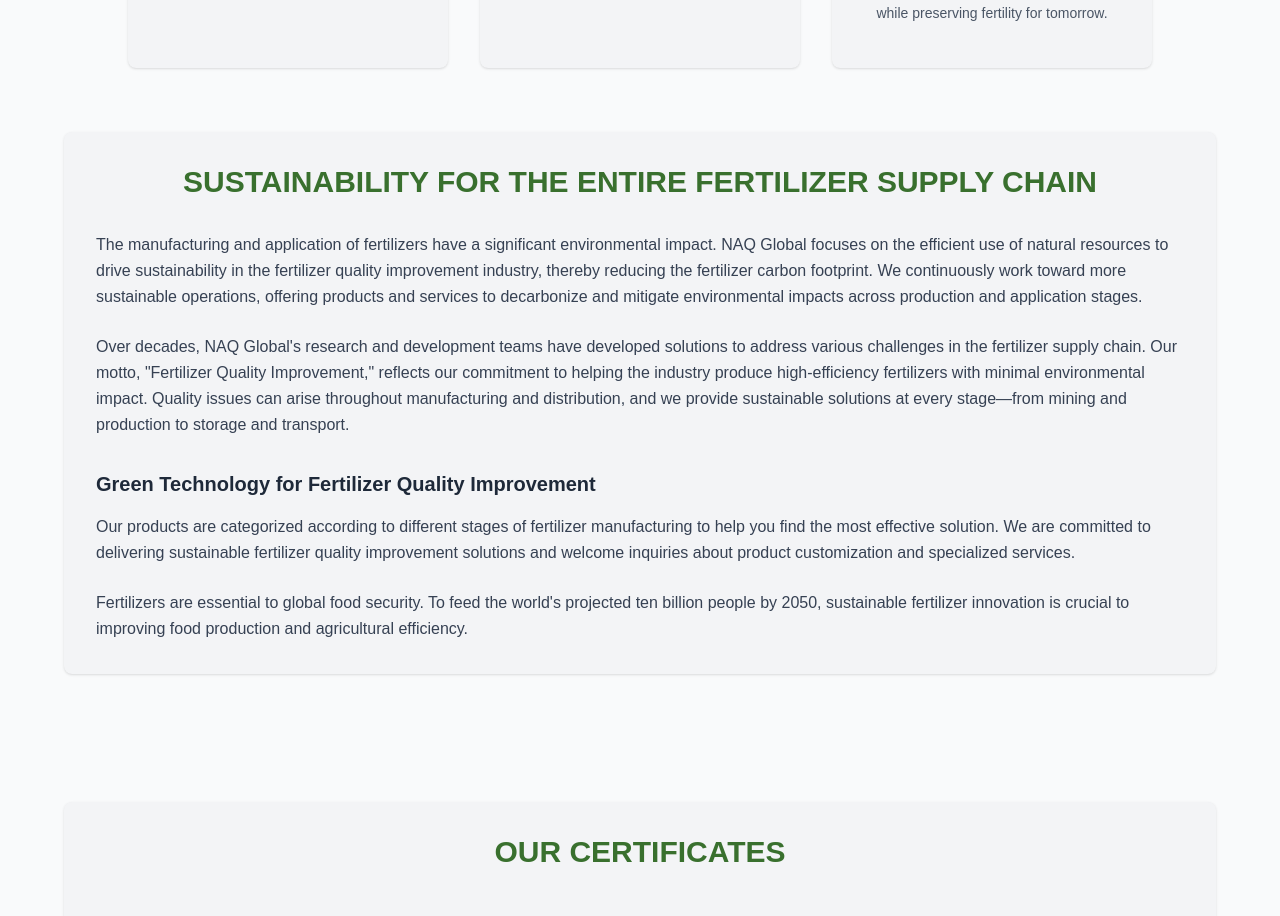
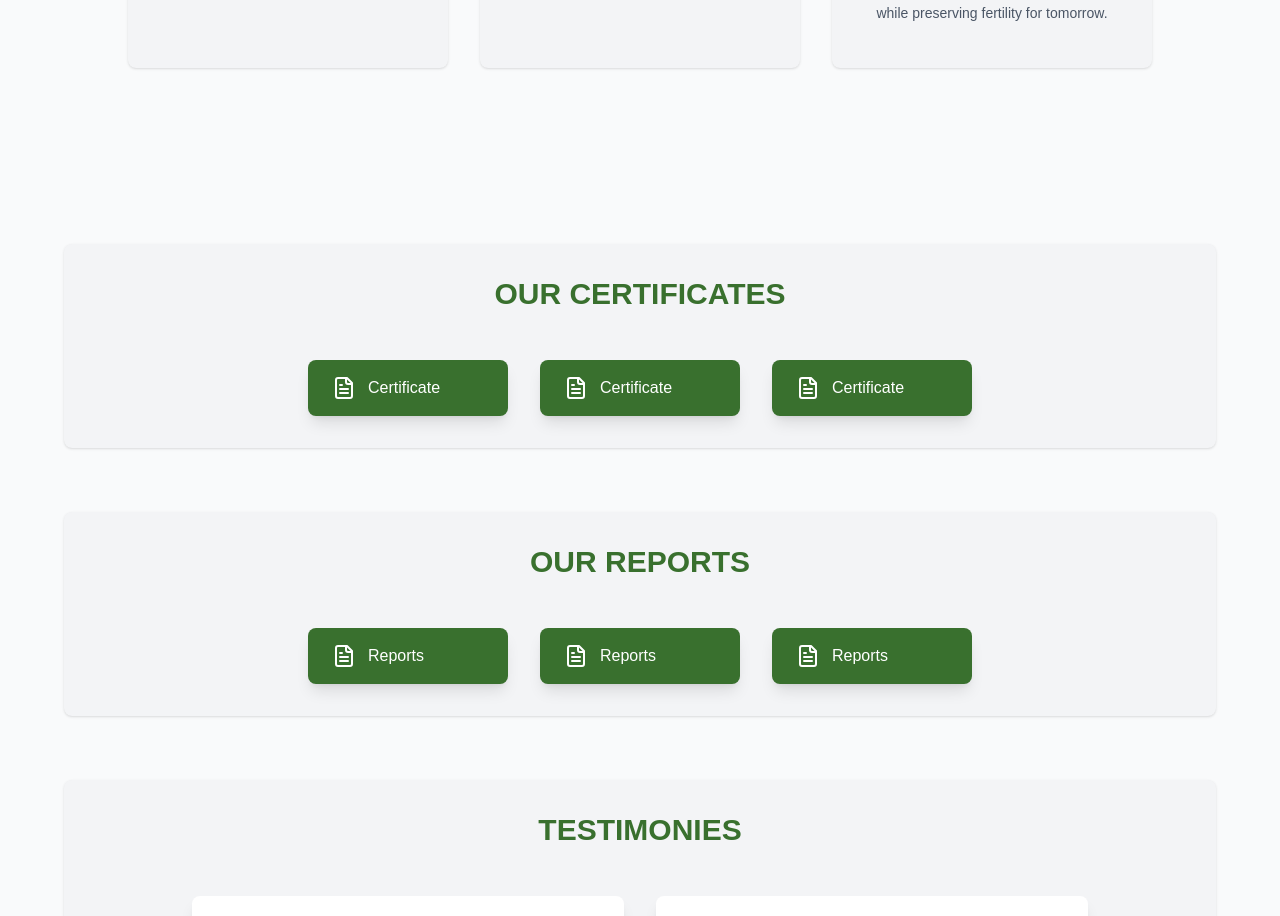
Before and after one commit to chwla/biogreen-website, a Next.js app: page / in a window 1280 px wide. Shown: the part 2543-3459 px from the top of the page. Built offline with nearby package versions, Linux system fonts and the light colour scheme.

Commit message:
removed sustainability from home

```diff
--- a/src/app/components/home3.js
+++ b/src/app/components/home3.js
@@ -61,34 +61,6 @@
             </Link>
           </div>
         </div>
-
-        {/* Sustainability Section */}
-        <div className="mt-16 bg-gray-100 p-8 rounded-lg shadow-sm">
-          <h2 className="text-3xl font-bold mb-8 text-center" style={{ color: '#39702E' }}>
-            SUSTAINABILITY FOR THE ENTIRE FERTILIZER SUPPLY CHAIN
-          </h2>
-
-          <div className="space-y-6 text-gray-700 leading-relaxed">
-            <p>
-              The manufacturing and application of fertilizers have a significant environmental impact. NAQ Global focuses on the efficient use of natural resources to drive sustainability in the fertilizer quality improvement industry, thereby reducing the fertilizer carbon footprint. We continuously work toward more sustainable operations, offering products and services to decarbonize and mitigate environmental impacts across production and application stages.
-            </p>
-
-            <p>
-              Over decades, NAQ Global&apos;s research and development teams have developed solutions to address various challenges in the fertilizer supply chain. Our motto, &quot;Fertilizer Quality Improvement,&quot; reflects our commitment to helping the industry produce high-efficiency fertilizers with minimal environmental impact. Quality issues can arise throughout manufacturing and distribution, and we provide sustainable solutions at every stage—from mining and production to storage and transport.
-            </p>
-
-            <div className="mt-8">
-              <h3 className="text-xl font-semibold text-gray-800 mb-4">Green Technology for Fertilizer Quality Improvement</h3>
-              <p>
-                Our products are categorized according to different stages of fertilizer manufacturing to help you find the most effective solution. We are committed to delivering sustainable fertilizer quality improvement solutions and welcome inquiries about product customization and specialized services.
-              </p>
-            </div>
-
-            <p className="mt-6">
-              Fertilizers are essential to global food security. To feed the world&apos;s projected ten billion people by 2050, sustainable fertilizer innovation is crucial to improving food production and agricultural efficiency.
-            </p>
-          </div>
-        </div>
       </div>
     </div>
   );
```
